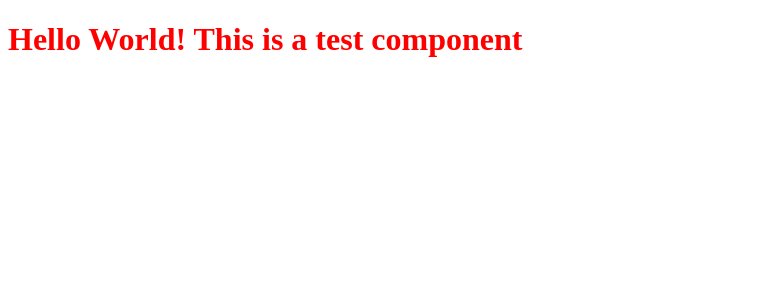
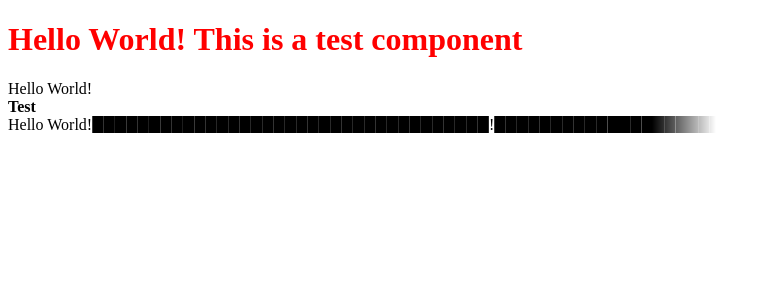
Before and after one commit to ultraflame4/ultr42-react-components, a React (Vite) app: page / in a window 1280 px wide. Shown: the top 300 px of the page, without its empty margins (0-768 px from the left). Built offline with nearby package versions, Linux system fonts and the light colour scheme.

Commit message:
Added TxtCharsFadeIn.tsx component

```diff
--- a/src/App.tsx
+++ b/src/App.tsx
@@ -1,10 +1,22 @@
 import {TestComponent} from "./components/TestComponent/TestComponent";
+import {TxtCharsFadeIn} from "./components/TextCharacterFadeIn/TxtCharsFadeIn";
 
 function App() {
 
   return (
     <div className="App">
       <TestComponent/>
+        <p>
+            <TxtCharsFadeIn>
+                Hello World!<br/>
+                <b>Test</b>
+            </TxtCharsFadeIn>
+            <br/>
+            <TxtCharsFadeIn className={"test"} style={{animationDuration:"20s"}}>
+                Hello World!███████████████████████████████████!███████████████████████████████████!███████████████████████████████████<br/>
+                <b>Te!███████████████████████████████████!███████████████████████████████████!███████████████████████████████████st</b>
+            </TxtCharsFadeIn>
+        </p>
     </div>
   )
 }
--- /dev/null
+++ b/src/components/TextCharacterFadeIn/TxtCharsFadeIn.css
@@ -0,0 +1,25 @@
+
+.txtchars_fadein{
+
+    --color: black;
+
+    background-clip: text;
+    -webkit-background-clip: text;
+    -webkit-text-fill-color: transparent;
+    color: transparent;
+
+    background-size: calc(200% + 4em) 100%;
+    background-image: linear-gradient(90deg, var(--color) calc(50% - 2em), transparent calc(50% + 2em));
+    background-position-x: 100%;
+    animation: fadein 1s linear;
+    animation-fill-mode: forwards;
+}
+
+@keyframes fadein {
+    from{
+        background-position-x: 100%;
+    }
+    to{
+        background-position-x: 0%;
+    }
+}
--- /dev/null
+++ b/src/components/TextCharacterFadeIn/TxtCharsFadeIn.tsx
@@ -0,0 +1,19 @@
+import {defComponent} from "../utils";
+import "./TxtCharsFadeIn.css"
+import React from "react";
+
+/**
+ * Extends the Span Element
+ *
+ * This components fade in text by fading in each character at a time.
+ *
+ * To change color of text, attach a class or id to this component and change the css property '--color'.
+ *
+ * To change animation duration, change the css property for that.
+ */
+export const TxtCharsFadeIn = defComponent<React.HTMLProps<HTMLSpanElement>>((props, context) => {
+
+    return <span  {...props} className={"txtchars_fadein "+props.className}>
+        {props.children}
+    </span>
+})
```
